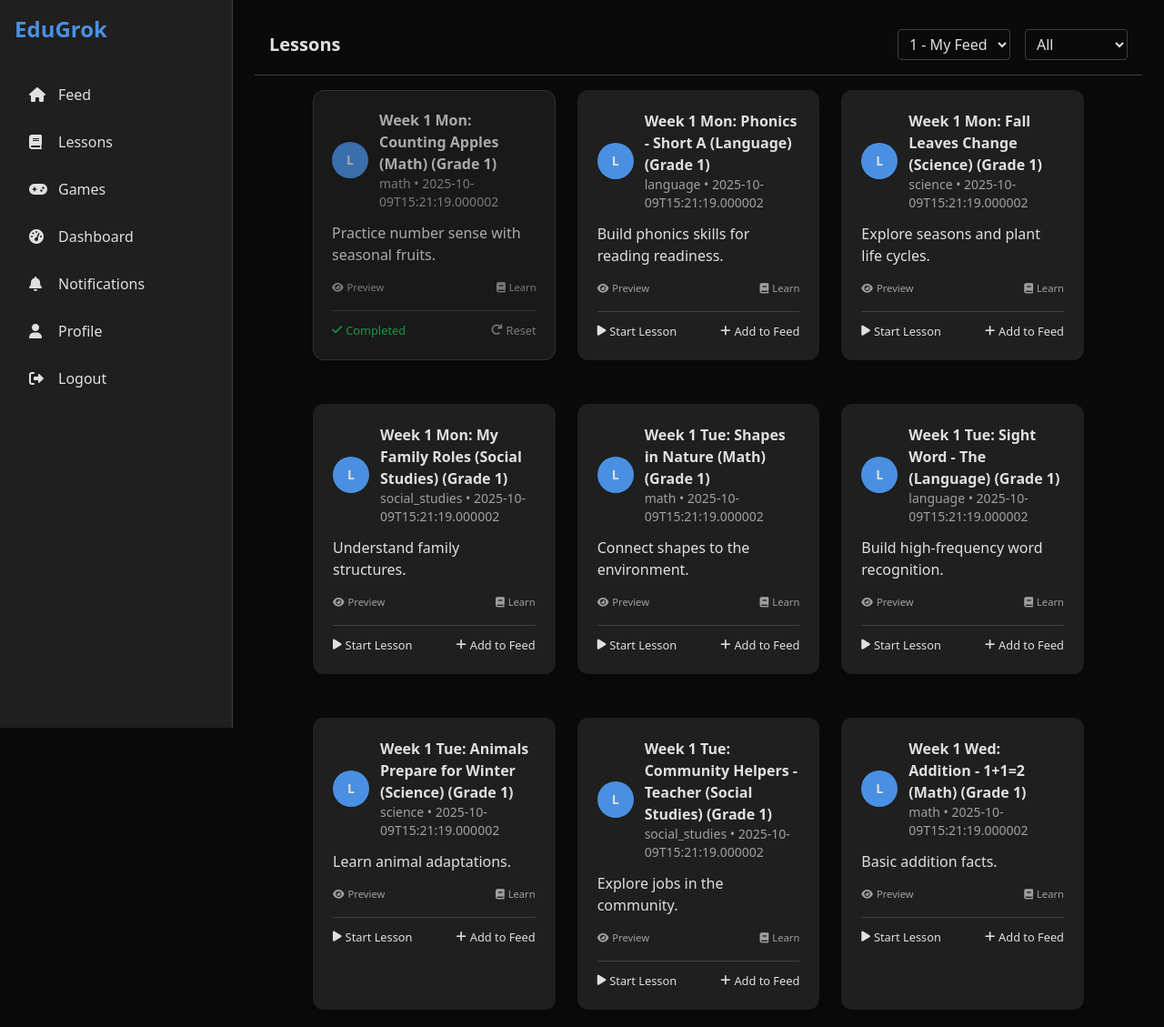
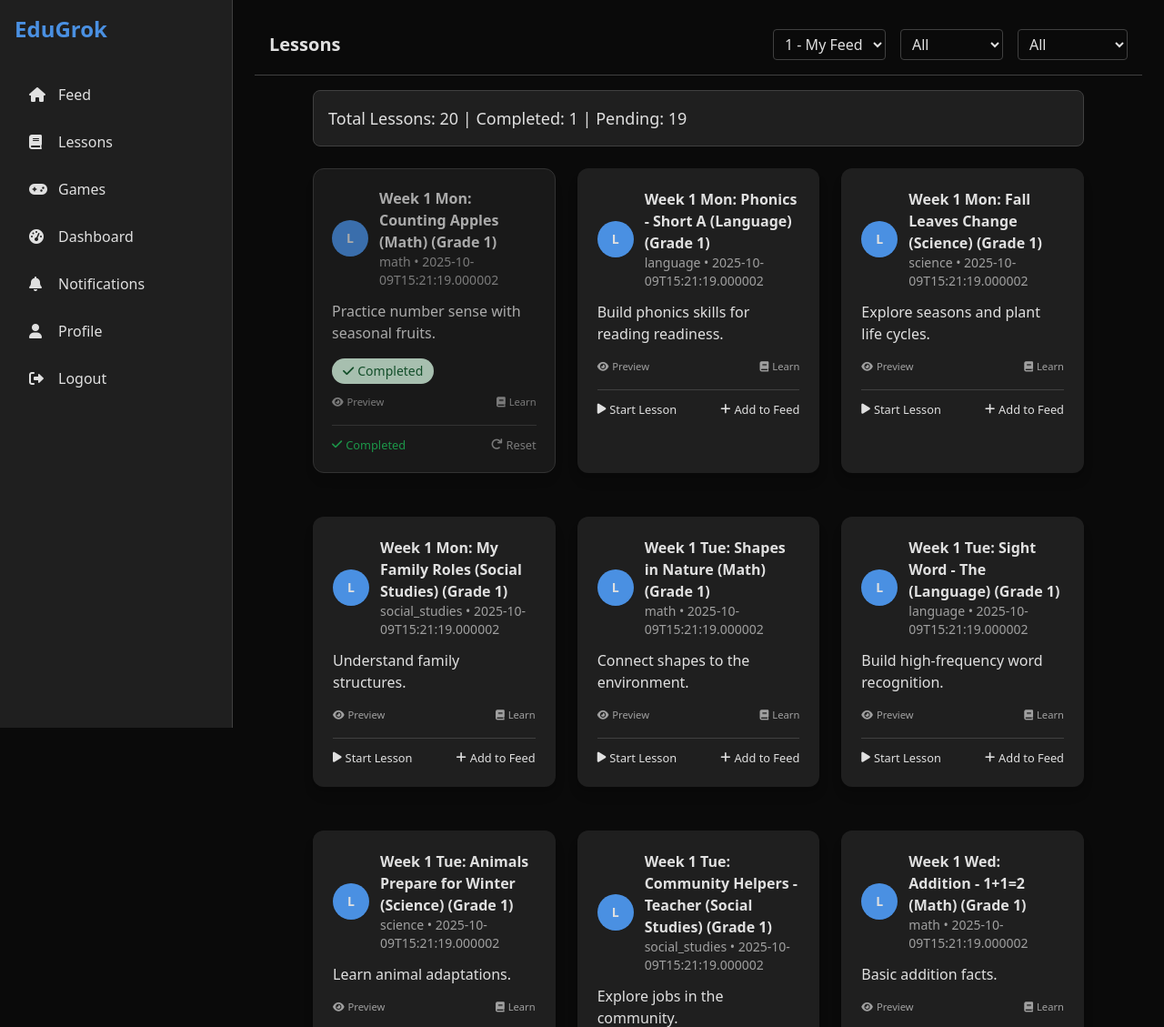
Before and after one commit to MarketExpander99/EduGrok, a Flask app: page /lessons in a window 1280 px wide. Shown: the top 1129 px of the page at 91% size. Run offline with Flask 3, Linux system fonts and the light colour scheme; the visitor is signed in with stand-in values (Sample User, id 1); data comes from the database, SQL or seed files in the repository; tables that the repository leaves empty hold one stand-in row (values such as "Sample post"); some libraries are stand-ins or nearby versions.

Commit message:
lessonupdate

```diff
--- a/templates/lessons.html.j2
+++ b/templates/lessons.html.j2
@@ -1,10 +1,11 @@
-<!-- lessons.html.j2 (Updated: Fixed subject filtering to be case-insensitive with .toLowerCase() matching; ensured filterBySubject is called in changeSubject without page reload (using history.replaceState); added initial filter application on load; restored back-to-home arrow icon and adjusted h1 to text-2xl for consistency. Preserved all sorting, scroll, and other logic.) -->
+<!-- lessons.html.j2 (Updated: Fixed subject filtering to be case-insensitive with .toLowerCase() matching; ensured filterBySubject is called in changeSubject without page reload (using history.replaceState); added initial filter application on load; restored back-to-home arrow icon and adjusted h1 to text-2xl for consistency. Preserved all sorting, scroll, and other logic. Enhanced completed display with prominent green badge and summary count at top; added "Status" filter dropdown for All/Completed/Pending.) -->
 {% extends "base.html.j2" %}
 
 {% block title %}Lessons - EduGrok{% endblock %}
 
 {% set subject = request.args.get('subject', '') %}
 {% set sort = request.args.get('sort', 'latest') %}
+{% set status = request.args.get('status', 'all') %}
 
 {% block content %}
 <div class="bg-grok-bg border-b border-grok-border sticky top-0 z-50 transition-transform duration-300 ease-in-out w-full left-0" id="sticky-header">
@@ -33,14 +34,25 @@
  <option value="Science" {% if subject == 'Science' %}selected{% endif %}>Science</option>
  <option value="General" {% if subject == 'General' %}selected{% endif %}>General</option>
  </select>
+ <!-- Status Filter -->
+ <select id="status-select" class="bg-transparent border border-grok-border rounded text-grok-text px-2 py-1" onchange="changeStatus(this.value)">
+ <option value="all" {% if status == 'all' %}selected{% endif %}>All</option>
+ <option value="completed" {% if status == 'completed' %}selected{% endif %}>Completed</option>
+ <option value="pending" {% if status == 'pending' %}selected{% endif %}>Pending</option>
+ </select>
  </div>
  </div>
 </div>
 <div class="container mx-auto p-6 max-w-4xl pt-4">
  {% if lessons %}
+ <!-- Summary: Completed Count -->
+ {% set completed_count = lessons | selectattr('completed') | list | length %}
+ <div class="mb-6 p-4 bg-grok-surface rounded-lg border border-grok-border">
+ <p class="text-grok-text text-lg font-medium">Total Lessons: {{ lessons | length }} | Completed: {{ completed_count }} | Pending: {{ lessons | length - completed_count }}</p>
+ </div>
  <div class="grid grid-cols-1 md:grid-cols-2 lg:grid-cols-3 gap-6" id="lessons-grid">
  {% for lesson in lessons %}
-                <div class="card bg-grok-surface border-grok-border p-5 rounded-xl shadow-lg border hover:-translate-y-1 hover:shadow-xl transition-all duration-200 max-w-lg mx-auto mb-6 {% if not lesson.completed %}sparkly-border{% else %}completed opacity-75 cursor-not-allowed{% endif %}" id="lesson-{{ lesson.id }}" data-subject="{{ lesson.subject }}" data-created-at="{{ lesson.created_at }}" data-title="{{ lesson.title }}" data-grade="{{ lesson.grade }}">
+ <div class="card bg-grok-surface border-grok-border p-5 rounded-xl shadow-lg border hover:-translate-y-1 hover:shadow-xl transition-all duration-200 max-w-lg mx-auto mb-6 {% if not lesson.completed %}sparkly-border{% else %}completed opacity-75 cursor-not-allowed{% endif %}" id="lesson-{{ lesson.id }}" data-subject="{{ lesson.subject }}" data-created-at="{{ lesson.created_at }}" data-title="{{ lesson.title }}" data-grade="{{ lesson.grade }}" data-completed="{{ 'true' if lesson.completed else 'false' }}">
  <!-- Lesson Header (mirrors post header) -->
  <div class="flex items-center mb-3">
  <div class="w-10 h-10 rounded-full bg-grok-accent text-grok-text flex items-center justify-center mr-3 font-bold text-sm shadow-sm">
@@ -55,6 +67,15 @@
  <!-- Lesson Content (mirrors post content) -->
  <p class="text-grok-text mb-4 prose prose-sm max-w-none">{{ lesson.description | safe }}</p>
 
+ <!-- Completed Badge -->
+ {% if lesson.completed %}
+ <div class="mb-3">
+ <span class="inline-flex items-center px-3 py-1 rounded-full text-sm font-medium bg-green-100 text-green-800 dark:bg-green-900 dark:text-green-300">
+ <i class="fas fa-check mr-1"></i> Completed
+ </span>
+ </div>
+ {% endif %}
+
  <!-- Lesson Stats/Actions (simplified mirror of post stats/actions) -->
  <div class="flex justify-between text-grok-secondary mb-4" style="font-size:70%;">
  <span><i class="fas fa-eye mr-1"></i>Preview</span>
@@ -68,7 +89,7 @@
  <i class="fas fa-redo mr-1"></i> Reset
  </a>
  {% else %}
-                            <a href="{{ url_for('complete_lesson', lesson_id=lesson.id) }}" class="text-grok-text hover:text-grok-accent transition flex items-center">
+ <a href="#" onclick="startLesson({{ lesson.id }})" class="text-grok-text hover:text-grok-accent transition flex items-center">
  <i class="fas fa-play mr-1"></i> Start Lesson
  </a>
  {% if lesson.in_feed %}
@@ -152,11 +173,19 @@
  subjectSelect.value = initialSubject;
  filterBySubject(initialSubject);
  }
+
+ // Apply initial status filter
+ const initialStatus = '{{ status }}';
+ const statusSelect = document.getElementById('status-select');
+ if (statusSelect) {
+ statusSelect.value = initialStatus;
+ filterByStatus(initialStatus);
+ }
  });
 
  function changeKid(kidId) {
  const url = new URL(window.location);
-        if (kidId && kidId != '{{ selected_user_id }}') {  // Assume selected_user_id is own ID for My Feed
+ if (kidId && kidId != '{{ selected_user_id }}') { // Assume selected_user_id is own ID for My Feed
  url.searchParams.set('kid_id', kidId);
  } else {
  url.searchParams.delete('kid_id');
@@ -178,11 +207,37 @@
  filterBySubject(subject);
  }
 
+ function changeStatus(status) {
+ // Update URL param for persistence/backend sync
+ const url = new URL(window.location);
+ if (status !== 'all') {
+ url.searchParams.set('status', status);
+ } else {
+ url.searchParams.delete('status');
+ }
+ history.replaceState({}, '', url.toString());
+
+ // Client-side filtering
+ filterByStatus(status);
+ }
+
  function filterBySubject(subject) {
  const cards = document.querySelectorAll('[id^="lesson-"]');
  cards.forEach(card => {
  const cardSubject = (card.getAttribute('data-subject') || '').trim();
  if (subject === '' || cardSubject.toLowerCase() === subject.toLowerCase()) {
+ card.style.display = '';
+ } else {
+ card.style.display = 'none';
+ }
+ });
+ }
+
+ function filterByStatus(status) {
+ const cards = document.querySelectorAll('[id^="lesson-"]');
+ cards.forEach(card => {
+ const isCompleted = card.getAttribute('data-completed') === 'true';
+ if (status === 'all' || (status === 'completed' && isCompleted) || (status === 'pending' && !isCompleted)) {
  card.style.display = '';
  } else {
  card.style.display = 'none';
@@ -223,6 +278,11 @@
  });
  grid.innerHTML = ''; // Clear container
  lessons.forEach(lesson => grid.appendChild(lesson)); // Re-append sorted lessons
+ }
+
+ function startLesson(lessonId) {
+ // Redirect to feed or a lesson view; for now, add to feed and reload
+ addToFeed(lessonId, {{ selected_user_id }});
  }
 
  async function handleFetch(fetchPromise, successMsg, errorMsg, callback) {
```
Also changed, not shown: lesson_routes.py (+26 -16 lines), static/uploads/bee.png (added). Lines whose indentation alone changed are shown as unchanged.
